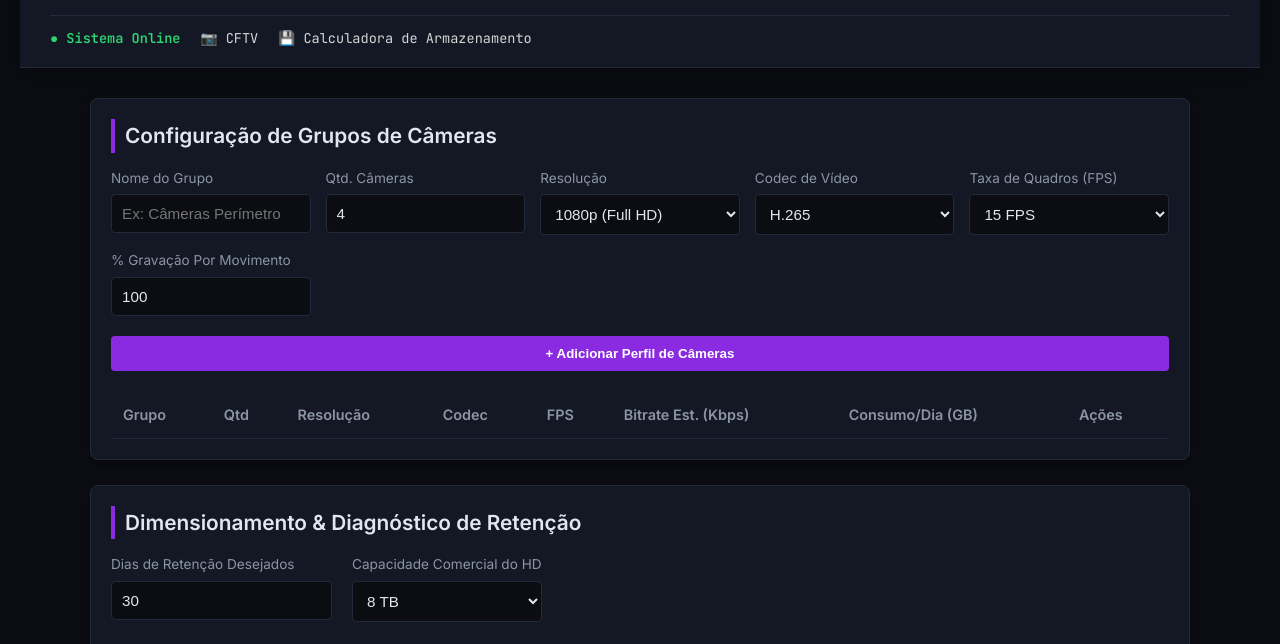
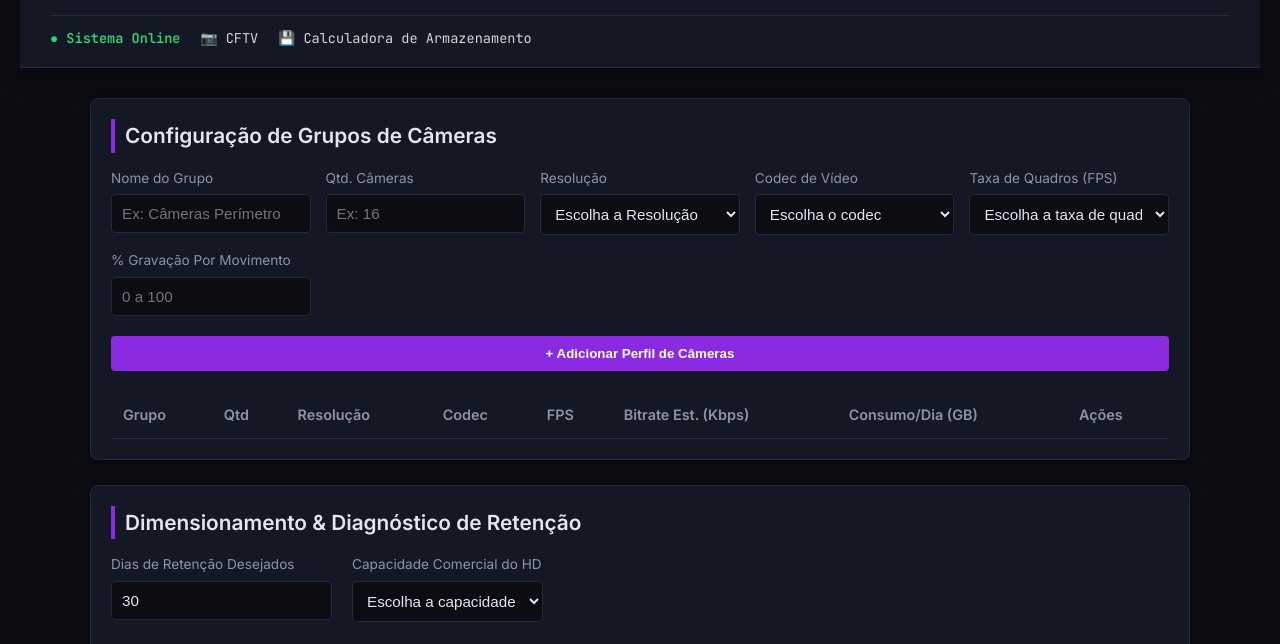
Before and after one commit to guios555/Calculadora-CFTV, a plain HTML site: page index.html in a window 1280 px wide. Shown: the part 126-770 px from the top of the page. Drawn offline with Linux system fonts and the light colour scheme; a script that the page names is missing; files whose address does not match are found by name.

Commit message:
Ajuste nas label de preenchimento HTML

```diff
--- a/app.js
+++ b/app.js
@@ -47,10 +47,6 @@ cameraForm.addEventListener('submit', (event) => {
     cameraGroups.push(newGroup);
     cameraForm.reset();
 
-    // Restaurar valores padrão nos campos numéricos
-    document.getElementById('camera-count').value = 4;
-    document.getElementById('motion-percent').value = 100;
-
     renderUI();
 });
 
@@ -97,8 +93,11 @@ function renderUI() {
  * Recalcula e exibe as métricas totais na tela
  */
 function updateMetrics() {
-    const days = parseInt(retentionDaysInput.value) || 1;
-    const hdCap = parseInt(hdCapacitySelect.value) || 4;
+    const days = parseInt(retentionDaysInput.value);
+    const hdCap = parseInt(hdCapacitySelect.value);
+    if (isNaN(days) || isNaN(hdCap)) {
+        return;
+    }
 
     // Soma do consumo diário de todos os grupos
     const totalDailyGB = cameraGroups.reduce((acc, group) => acc + group.dailyStorageGB, 0);
--- a/index.html
+++ b/index.html
@@ -54,39 +54,43 @@
                     </div>
                     <div class="form-group">
                         <label for="camera-count">Qtd. Câmeras</label>
-                        <input type="number" id="camera-count" min="1" value="4" required>
+                        <input type="number" id="camera-count" min="1" placeholder="Ex: 16" required>
                     </div>
 
                     <div class="form-group">
                         <label for="resolution">Resolução</label>
-                        <select id="resolution">
+                        <select id="resolution" required>
+                            <option value="" selected disabled hidden> Escolha a Resolução</option>
                             <option value="720p">720p (HD)</option>
-                            <option value="1080p" selected>1080p (Full HD)</option>
+                            <option value="1080p">1080p (Full HD)</option>
                             <option value="4MP">4MP (2K)</option>
                             <option value="4K">4K (8MP)</option>
+
                         </select>
                     </div>
 
                     <div class="form-group">
                         <label for="codec">Codec de Vídeo</label>
-                        <select id="codec">
+                        <select id="codec" required>
+                            <option value="" selected disabled hidden> Escolha o codec</option>
                             <option value="H.264">H.264</option>
-                            <option value="H.265" selected>H.265</option>
+                            <option value="H.265" >H.265</option>
                             <option value="H.265+">H.265+</option>
                         </select>
                     </div>
 
                     <div class="form-group">
                         <label for="fps">Taxa de Quadros (FPS)</label>
-                        <select id="fps">
-                            <option value="15" selected>15 FPS</option>
+                        <select id="fps" required>
+                            <option value="" selected disabled hidden>Escolha a taxa de quadros</option>
+                            <option value="15" >15 FPS</option>
                             <option value="30">30 FPS</option>
                         </select>
                     </div>
 
                     <div class="form-group">
                         <label for="motion-percent">% Gravação Por Movimento</label>
-                        <input type="number" id="motion-percent" min="10" max="100" value="100" placeholder="100 = Contínuo">
+                        <input type="number" id="motion-percent" min="10" max="100"  placeholder="0 a 100" placeholder="100 = Contínuo">
                     </div>
                 </div>
 
@@ -128,8 +132,9 @@
                 <div class="form-group">
                     <label for="hd-capacity">Capacidade Comercial do HD</label>
                     <select id="hd-capacity">
+                         <option value="" selected disabled hidden>Escolha a capacidade</option>
                         <option value="4">4 TB</option>
-                        <option value="8" selected>8 TB</option>
+                        <option value="8" >8 TB</option>
                         <option value="10">10 TB</option>
                         <option value="12">12 TB</option>
                     </select>
```
